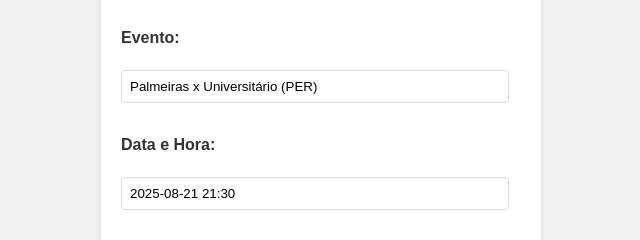
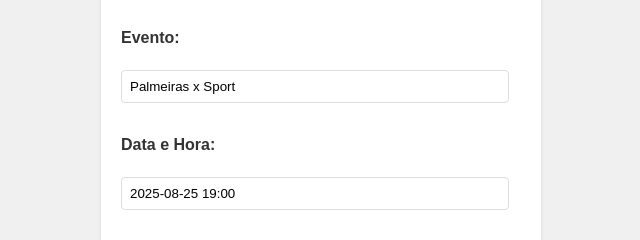
Before and after one commit to mapa-allianz/allianz, a plain HTML site: page l/index.html in a window 1280 px wide. Shown: the part 352-592 px from the top of the page, without its empty margins (319-959 px from the left). Drawn offline with nearby package versions, Linux system fonts and the light colour scheme.

Commit message:
Update index.html

```diff
--- a/l/index.html
+++ b/l/index.html
@@ -70,10 +70,10 @@
         <input type="text" id="apelido" name="apelido" readonly><br><br>
 
         <label for="evento">Evento:</label><br>
-        <input type="text" id="evento" name="evento" value="Palmeiras x Universitário (PER)" readonly><br><br> <!-- NOME DO EVENTO ---------------------------------------- -->
+        <input type="text" id="evento" name="evento" value="Palmeiras x Sport" readonly><br><br> <!-- NOME DO EVENTO ---------------------------------------- -->
 
         <label for="dataHora">Data e Hora:</label><br>
-        <input type="text" id="dataHora" name="dataHora" value="2025-08-21 21:30" readonly><br><br> <!-- DATA DO EVENTO ---------------------------------------- -->
+        <input type="text" id="dataHora" name="dataHora" value="2025-08-25 19:00" readonly><br><br> <!-- DATA DO EVENTO ---------------------------------------- -->
 
         <label for="setor">Setor:</label><br>
         <select id="setor" name="setor" required>
```
